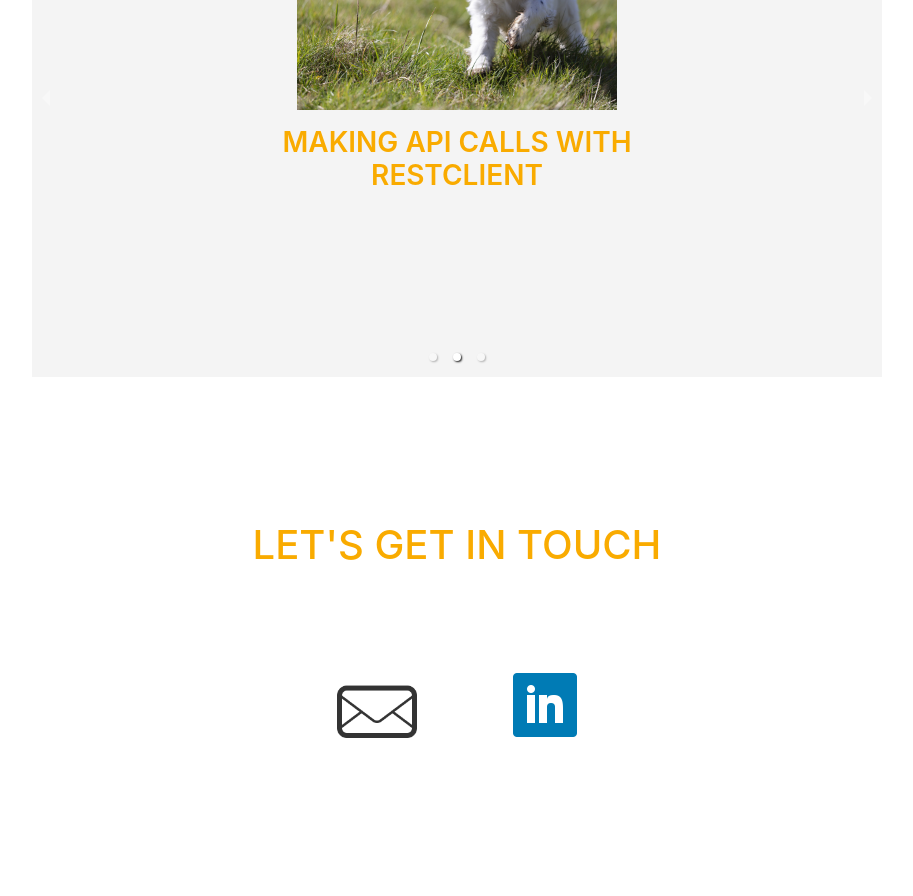
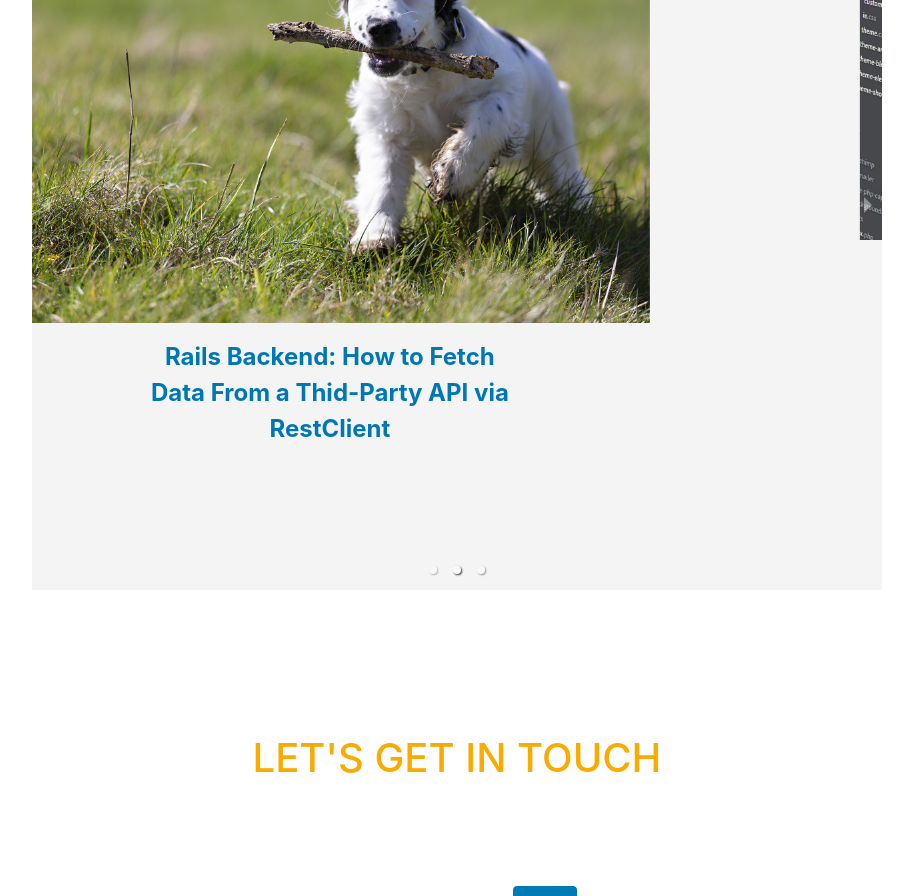
Before and after one commit to jcport1/my-website, a React (Create React App) app: page / in a window 1280 px wide. Shown: the part 1880-2776 px from the top of the page, without its empty margins (183-1096 px from the left). Before the commit the page ends 2681 px from the top, so only its background shows below. Built offline with nearby package versions, Linux system fonts and the light colour scheme.

Commit message:
Blog Component Completed

```diff
--- a/src/App.css
+++ b/src/App.css
@@ -10,6 +10,7 @@
   --primary-black: #000000;
   --primary-transparent-black: rgba(0, 0, 0, 0.577);
   --primary-light-purple: rgb(204, 151, 242);
+  --primary-teal: #0077b5;
 
 }
 body {
@@ -206,6 +207,10 @@ nav ul li {
 
 /*------------- Contact ------------  */
 
+.contact {
+  height: 50vh;
+
+}
 .contact-wrapper h1 {
   color: var(--primary-orange);
 }
@@ -268,7 +273,7 @@ nav ul li {
 
 
 .carousel .slide img {
-  width: 20rem !important;
+  width: 40rem !important;
   /* border-radius: 50%; */
   padding-bottom: 1rem;
 }
@@ -285,3 +290,21 @@ nav ul li {
   margin-top: 3% !important;
 
 }
+
+.hyper-link-blog {
+  cursor: pointer;
+  font-size: 1.5rem !important;
+  color: var(--primary-teal);
+}
+
+.hyper-link-blog:hover {
+  color: var(--primary-light-purple);
+}
+
+/*------------- Footer ------------  */
+
+.footer {
+  background: var(--primary-black);
+  color: var(--primary-dark);
+  padding: 3rem;
+}
--- a/src/App.js
+++ b/src/App.js
@@ -8,6 +8,7 @@ import About from "./components/About";
 import Projects from "./components/Projects";
 import Blog from "./components/Blog";
 import Contact from "./components/Contact";
+import Footer from "./components/Footer";
 
 function App() {
   return (
@@ -64,6 +65,7 @@ function App() {
       <Projects />
       <Blog />
       <Contact />
+      <Footer />
     </div>
   );
 }
--- a/src/components/BlogCarousel.js
+++ b/src/components/BlogCarousel.js
@@ -17,20 +17,20 @@ const BlogCarousel = () => {
        <>
        <img src={post1} alt="JavaScript Scope Chain"/>
        <div className="myCarousel">
-       <h3>Understanding the JavaScript Scope Chain</h3>
+       <a className="hyper-link-blog" onClick={() => window.open("https://jefferson-cuartas.medium.com/understanding-javascript-variables-the-scope-chain-26d4a5793214")}><b>Understanding JavaScript Variables & The Scope Chain</b></a>
        </div>
        </>
        <>
-       <img src={post2} alt="JavaScript Scope Chain"/>
+       <img src={post2} alt="RestClient"/>
        <div className="myCarousel">
-       <h3>Making API Calls with RestClient</h3>
+       <a className="hyper-link-blog" onClick={() => window.open("https://jefferson-cuartas.medium.com/rails-backend-how-to-fetch-data-from-a-third-party-api-via-restclient-c6968e70d6f5")}><b>Rails Backend: How to Fetch Data From a Thid-Party API via RestClient</b></a>
        </div>
        </>
 
        <>
-       <img src={post3} alt="JavaScript Scope Chain"/>
+       <img src={post3} alt="Browsers fro Developers"/>
        <div className="myCarousel">
-       <h3>Best Browsers to Use for JavaScript</h3>
+       <a className="hyper-link-blog" onClick={() => window.open("https://jefferson-cuartas.medium.com/best-browsers-to-use-for-javascript-9cadbfc5dac")}><b>Best Browsers to Use For JavaScript Web Development</b></a>
        </div>
        </>
 
--- a/src/components/Footer.js
+++ b/src/components/Footer.js
@@ -1,6 +1,6 @@
 import React from 'react'
 
-export const Footer = () => {
+const Footer = () => {
     return (
 
         <div className="footer">
@@ -13,3 +13,5 @@ export const Footer = () => {
         </div>
     )
 }
+
+export default Footer
```
